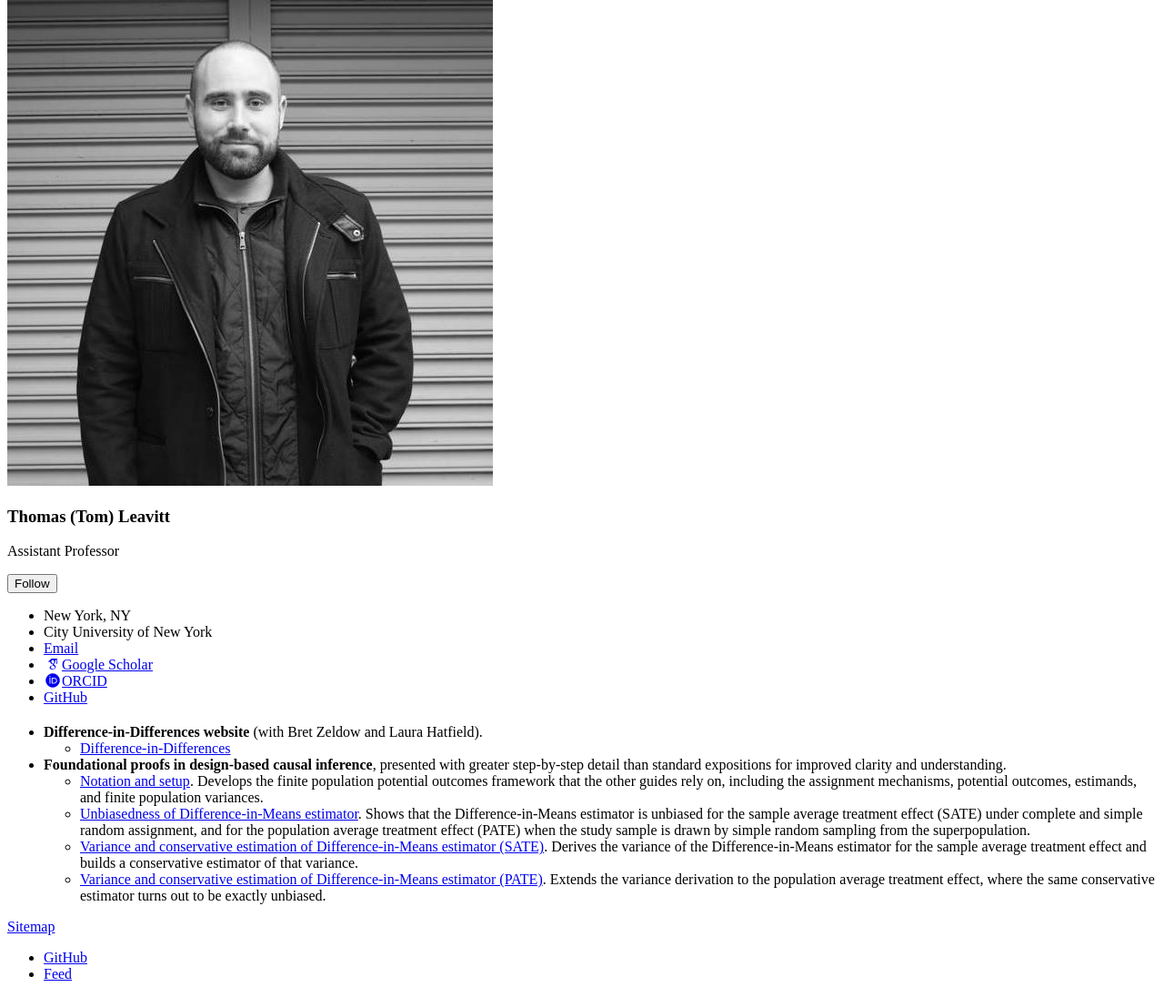
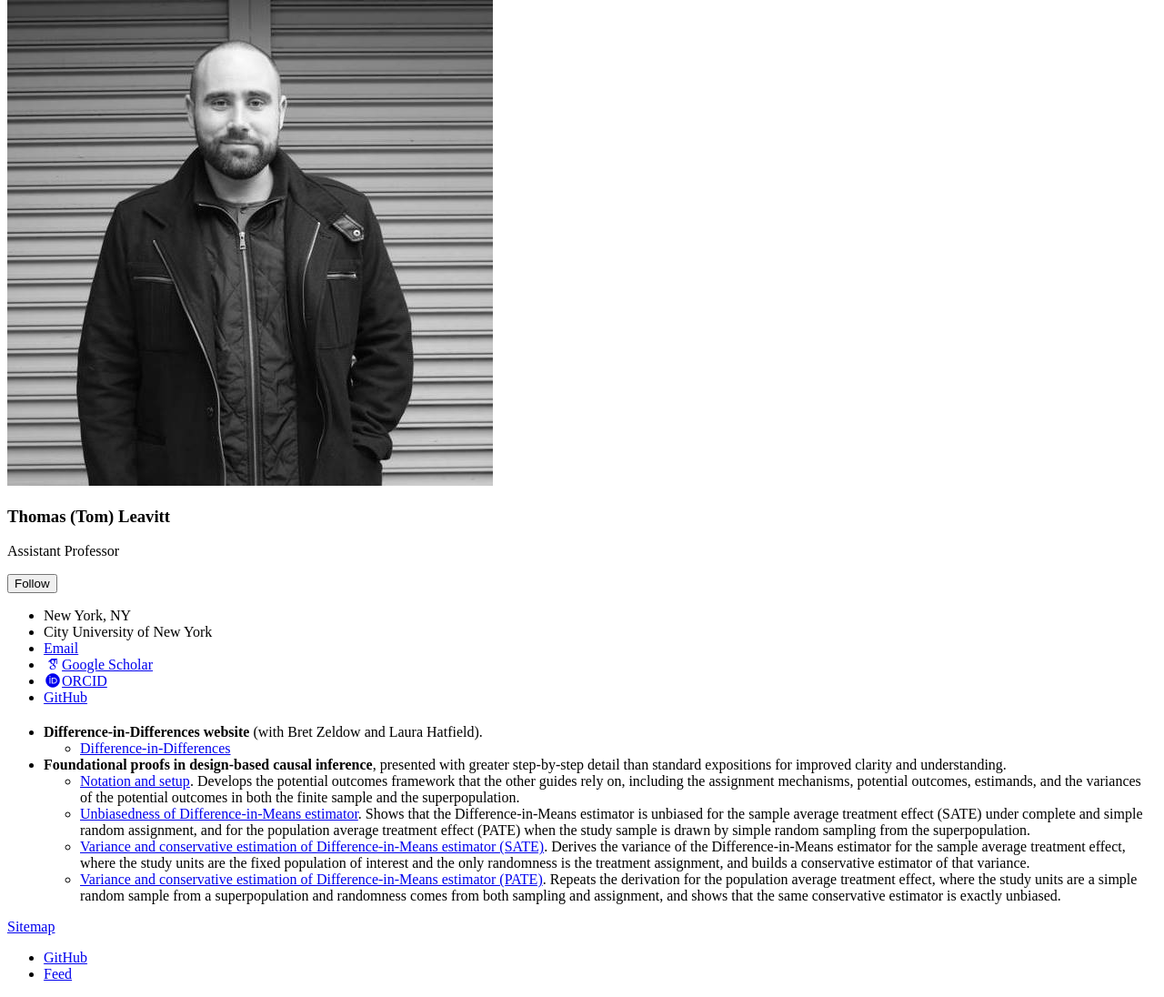
Before and after one commit to tl2624/tl2624.github.io, a Jekyll site: the page built from _pages/methods-guides.md, in a window 1280 px wide. Shown: the part 208-1304 px from the top of the page at 91% size. Built offline with Jekyll 4.4.1, drawn with Linux system fonts in a browser that asks for light colours; some web fonts are replaced.

Commit message:
Methods guides: note superpopulation variances in setup bullet; distinguish SATE vs PATE variance settings

```diff
--- a/_pages/methods-guides.md
+++ b/_pages/methods-guides.md
@@ -9,7 +9,7 @@ author_profile: true
   - [Difference-in-Differences](https://diff.healthpolicydatascience.org/)
 
 - **Foundational proofs in design-based causal inference**, presented with greater step-by-step detail than standard expositions for improved clarity and understanding.
-  - [Notation and setup](https://tl2624.github.io/files/00_notation_and_setup.pdf). Develops the finite population potential outcomes framework that the other guides rely on, including the assignment mechanisms, potential outcomes, estimands, and finite population variances.
+  - [Notation and setup](https://tl2624.github.io/files/00_notation_and_setup.pdf). Develops the potential outcomes framework that the other guides rely on, including the assignment mechanisms, potential outcomes, estimands, and the variances of the potential outcomes in both the finite sample and the superpopulation.
   - [Unbiasedness of Difference-in-Means estimator](https://tl2624.github.io/files/01_difference_in_means_unbiasedness.pdf). Shows that the Difference-in-Means estimator is unbiased for the sample average treatment effect (SATE) under complete and simple random assignment, and for the population average treatment effect (PATE) when the study sample is drawn by simple random sampling from the superpopulation.
-  - [Variance and conservative estimation of Difference-in-Means estimator (SATE)](https://tl2624.github.io/files/02_difference_in_means_variance_sate.pdf). Derives the variance of the Difference-in-Means estimator for the sample average treatment effect and builds a conservative estimator of that variance.
-  - [Variance and conservative estimation of Difference-in-Means estimator (PATE)](https://tl2624.github.io/files/03_difference_in_means_variance_pate.pdf). Extends the variance derivation to the population average treatment effect, where the same conservative estimator turns out to be exactly unbiased.
+  - [Variance and conservative estimation of Difference-in-Means estimator (SATE)](https://tl2624.github.io/files/02_difference_in_means_variance_sate.pdf). Derives the variance of the Difference-in-Means estimator for the sample average treatment effect, where the study units are the fixed population of interest and the only randomness is the treatment assignment, and builds a conservative estimator of that variance.
+  - [Variance and conservative estimation of Difference-in-Means estimator (PATE)](https://tl2624.github.io/files/03_difference_in_means_variance_pate.pdf). Repeats the derivation for the population average treatment effect, where the study units are a simple random sample from a superpopulation and randomness comes from both sampling and assignment, and shows that the same conservative estimator is exactly unbiased.
```
